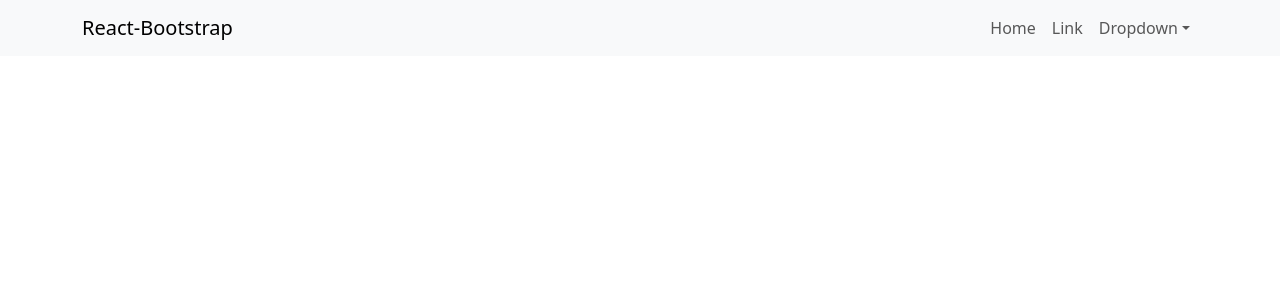
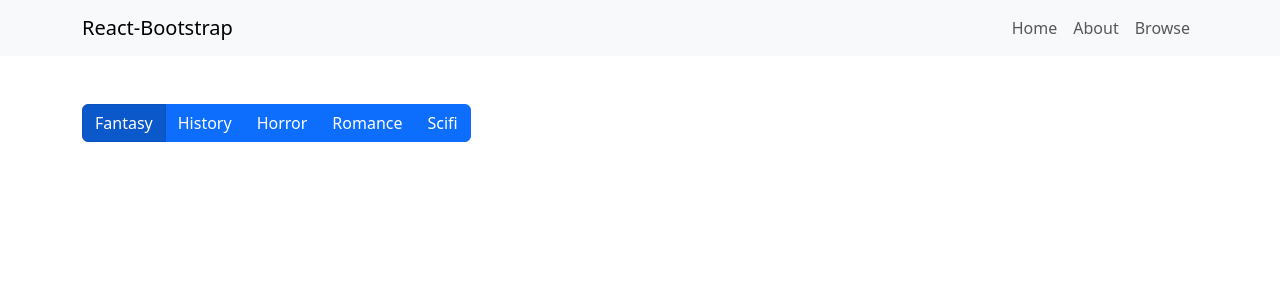
Before and after one commit to gianlumess/U3_S9_L2-react-bootstrap-map, a React (Create React App) app: page / in a window 1280 px wide. Shown: the top 300 px of the page. Built offline with nearby package versions, Linux system fonts and the light colour scheme.

Commit message:
creata componente per scegliere categoria dei libri e modificata navbar

```diff
--- a/src/App.jsx
+++ b/src/App.jsx
@@ -1,12 +1,17 @@
 import "bootstrap/dist/css/bootstrap.min.css";
 import "./App.css";
 import MyNav from "./components/MyNav";
+import ChooseBooksCategory from "./components/ChooseBooksCategory";
+import { Container } from "react-bootstrap";
 
 function App() {
   return (
-    <div className="App">
+    <>
       <MyNav />
-    </div>
+      <Container>
+        <ChooseBooksCategory />
+      </Container>
+    </>
   );
 }
 
--- /dev/null
+++ b/src/components/ChooseBooksCategory.jsx
@@ -0,0 +1,29 @@
+import { Component } from "react";
+import ToggleButton from "react-bootstrap/ToggleButton";
+import ToggleButtonGroup from "react-bootstrap/ToggleButtonGroup";
+
+class ChooseBooksCategory extends Component {
+  render() {
+    return (
+      <ToggleButtonGroup className="mt-5" type="radio" name="options" defaultValue={1}>
+        <ToggleButton id="tbg-radio-1" value={1}>
+          Fantasy
+        </ToggleButton>
+        <ToggleButton id="tbg-radio-2" value={2}>
+          History
+        </ToggleButton>
+        <ToggleButton id="tbg-radio-3" value={3}>
+          Horror
+        </ToggleButton>
+        <ToggleButton id="tbg-radio-3" value={3}>
+          Romance
+        </ToggleButton>
+        <ToggleButton id="tbg-radio-3" value={3}>
+          Scifi
+        </ToggleButton>
+      </ToggleButtonGroup>
+    );
+  }
+}
+
+export default ChooseBooksCategory;
--- a/src/components/MyNav.jsx
+++ b/src/components/MyNav.jsx
@@ -2,7 +2,6 @@ import { Component } from "react";
 import Container from "react-bootstrap/Container";
 import Nav from "react-bootstrap/Nav";
 import Navbar from "react-bootstrap/Navbar";
-import NavDropdown from "react-bootstrap/NavDropdown";
 
 class MyNav extends Component {
   render() {
@@ -14,14 +13,8 @@ class MyNav extends Component {
           <Navbar.Collapse id="basic-navbar-nav">
             <Nav className="ms-auto">
               <Nav.Link href="#home">Home</Nav.Link>
-              <Nav.Link href="#link">Link</Nav.Link>
-              <NavDropdown title="Dropdown" id="basic-nav-dropdown">
-                <NavDropdown.Item href="#action/3.1">Action</NavDropdown.Item>
-                <NavDropdown.Item href="#action/3.2">Another action</NavDropdown.Item>
-                <NavDropdown.Item href="#action/3.3">Something</NavDropdown.Item>
-                <NavDropdown.Divider />
-                <NavDropdown.Item href="#action/3.4">Separated link</NavDropdown.Item>
-              </NavDropdown>
+              <Nav.Link href="#about">About</Nav.Link>
+              <Nav.Link href="#browse">Browse</Nav.Link>
             </Nav>
           </Navbar.Collapse>
         </Container>
```
Also changed, not shown: src/components/MyFooter.jsx (added, +9 -0 lines).
